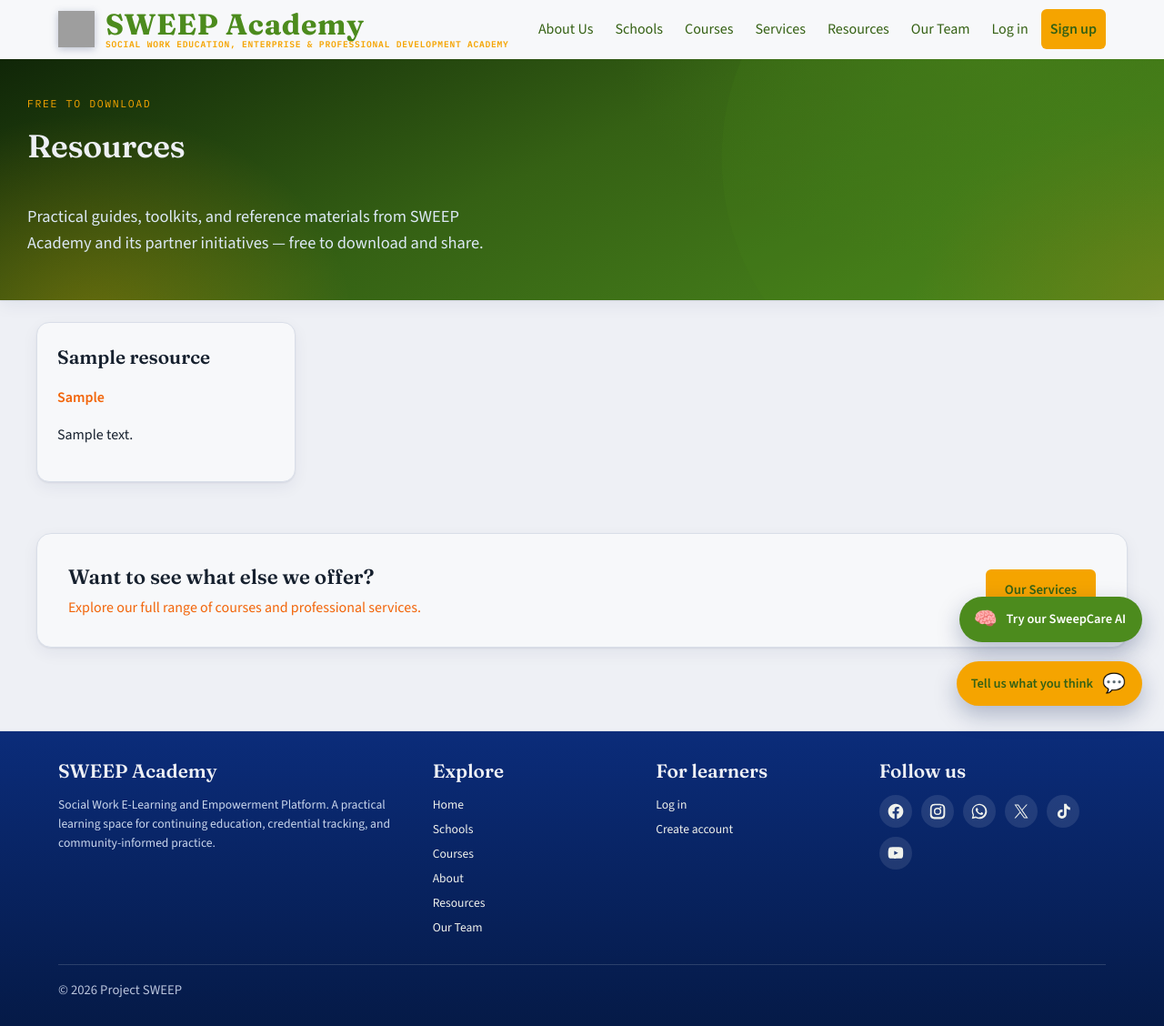
After one commit to remikeks/project-sweep, a Django app: page /resources/ in a window 1280 px wide. The commit adds this page. Shown: the whole page at 91% size. Run offline with Django 5.2, Linux system fonts and the light colour scheme; tables that the repository leaves empty hold one stand-in row (values such as "Sample post"); parts of the project's set-up code (start-up, migrations or seed data) failed here and were passed over; grey boxes are pictures that could not be loaded.

Commit message:
added resources tab

```diff
--- a/core/models.py
+++ b/core/models.py
@@ -51,3 +51,37 @@ class TeamMember(models.Model):
         existence rather than just whether the field is non-empty.
         """
         return bool(self.photo) and self.photo.storage.exists(self.photo.name)
+
+
+class Resource(models.Model):
+    """A downloadable file shown on the public 'Resources' page (guides, toolkits, etc.)."""
+
+    title = models.CharField(max_length=200)
+    caption = models.CharField(
+        max_length=300,
+        blank=True,
+        help_text="Short line shown under the title on the Resources page, e.g. a call to action.",
+    )
+    description = models.TextField(blank=True)
+    file = models.FileField(upload_to="resources/")
+    cover_image = models.ImageField(upload_to="resource_covers/", blank=True, null=True)
+    order = models.PositiveIntegerField(default=0)
+    is_active = models.BooleanField(
+        default=True,
+        help_text="Uncheck to hide this resource from the public Resources page without deleting it.",
+    )
+    uploaded_at = models.DateTimeField(auto_now_add=True)
+
+    class Meta:
+        ordering = ["order", "-uploaded_at"]
+
+    def __str__(self):
+        return self.title
+
+    @property
+    def file_available(self):
+        return bool(self.file) and self.file.storage.exists(self.file.name)
+
+    @property
+    def cover_available(self):
+        return bool(self.cover_image) and self.cover_image.storage.exists(self.cover_image.name)
--- a/core/urls.py
+++ b/core/urls.py
@@ -7,4 +7,5 @@ urlpatterns = [
     path("services/", views.services, name="services"),
     path("about/", views.about, name="about"),
     path("team/", views.team, name="team"),
+    path("resources/", views.resources, name="resources"),
 ]
--- a/core/views.py
+++ b/core/views.py
@@ -3,7 +3,7 @@ from django.shortcuts import render
 from courses.models import Course
 from schools.models import School
 
-from .models import TeamMember
+from .models import Resource, TeamMember
 
 # Cap on how many courses the landing-page carousel pulls in, even once the
 # catalog grows well past its current single course.
@@ -290,3 +290,9 @@ def team(request):
     """Public 'Our Team' page — no login required."""
     members = TeamMember.objects.filter(is_active=True)
     return render(request, "core/team.html", {"members": members})
+
+
+def resources(request):
+    """Public 'Resources' page — free downloadable guides and toolkits, no login required."""
+    resource_list = Resource.objects.filter(is_active=True)
+    return render(request, "core/resources.html", {"resources": resource_list})
--- a/templates/base.html
+++ b/templates/base.html
@@ -37,6 +37,7 @@
         <a href="{% url 'school_list' %}">Schools</a>
         <a href="{% url 'course_list' %}">Courses</a>
         <a href="{% url 'services' %}">Services</a>
+        <a href="{% url 'resources' %}">Resources</a>
         <a href="{% url 'team' %}">Our Team</a>
         {% if user.is_authenticated %}
           <a class="nav-link-auth" href="{% url 'dashboard' %}">My Learning</a>
@@ -92,6 +93,7 @@
           <a href="{% url 'school_list' %}">Schools</a>
           <a href="{% url 'course_list' %}">Courses</a>
           <a href="{% url 'about' %}">About</a>
+          <a href="{% url 'resources' %}">Resources</a>
           <a href="{% url 'team' %}">Our Team</a>
         </div>
         <div>
--- /dev/null
+++ b/templates/core/resources.html
@@ -0,0 +1,57 @@
+{% extends "base.html" %}
+{% load static %}
+{% block title %}Resources — SWEEP{% endblock %}
+{% block content %}
+  <section class="hero hero-list">
+    <svg class="hero-blobs" viewBox="0 0 1000 600" preserveAspectRatio="none" xmlns="http://www.w3.org/2000/svg">
+      <circle cx="840" cy="85" r="220" fill="#4C8B1D" opacity="0.16" />
+      <circle cx="170" cy="520" r="190" fill="#1E9BE0" opacity="0.13" />
+      <circle cx="600" cy="470" r="140" fill="#EEF0EA" opacity="0.06" />
+    </svg>
+
+    <div class="hero-grid" style="grid-template-columns:1fr;">
+      <div class="hero-copy" style="max-width:720px;">
+        <p class="eyebrow">Free to download</p>
+        <h1 class="typewriter" data-text="Resources">Resources</h1>
+        <p class="lede">
+          Practical guides, toolkits, and reference materials from SWEEP
+          Academy and its partner initiatives — free to download and share.
+        </p>
+      </div>
+    </div>
+  </section>
+
+  {% if resources %}
+    <div class="school-grid">
+      {% for resource in resources %}
+        <div class="card" data-reveal data-reveal-delay="{% widthratio forloop.counter0 1 60 %}">
+          {% if resource.cover_available %}
+            <div style="margin:-22px -22px 16px; border-radius:14px 14px 0 0; overflow:hidden;">
+              <img src="{{ resource.cover_image.url }}" alt="{{ resource.title }}" style="width:100%; display:block; object-fit:cover; max-height:220px;">
+            </div>
+          {% endif %}
+          <h3 style="margin-bottom:6px;">{{ resource.title }}</h3>
+          {% if resource.caption %}
+            <p style="color:var(--clay); font-weight:600; margin-bottom:10px;">{{ resource.caption }}</p>
+          {% endif %}
+          {% if resource.description %}
+            <p style="margin-bottom:16px;">{{ resource.description }}</p>
+          {% endif %}
+          {% if resource.file_available %}
+            <a href="{{ resource.file.url }}" class="btn btn-gold" target="_blank" rel="noopener">Download</a>
+          {% endif %}
+        </div>
+      {% endfor %}
+    </div>
+  {% else %}
+    <div class="empty-state" style="margin-top:36px;">New resources are on the way — check back soon.</div>
+  {% endif %}
+
+  <section class="cta-band" style="margin-top:56px;" data-reveal>
+    <div>
+      <h2>Want to see what else we offer?</h2>
+      <p>Explore our full range of courses and professional services.</p>
+    </div>
+    <a href="{% url 'services' %}" class="btn btn-gold">Our Services</a>
+  </section>
+{% endblock %}
```
Also changed, not shown: core/admin.py (+11 -1 lines), core/migrations/0002_resource.py (added).
